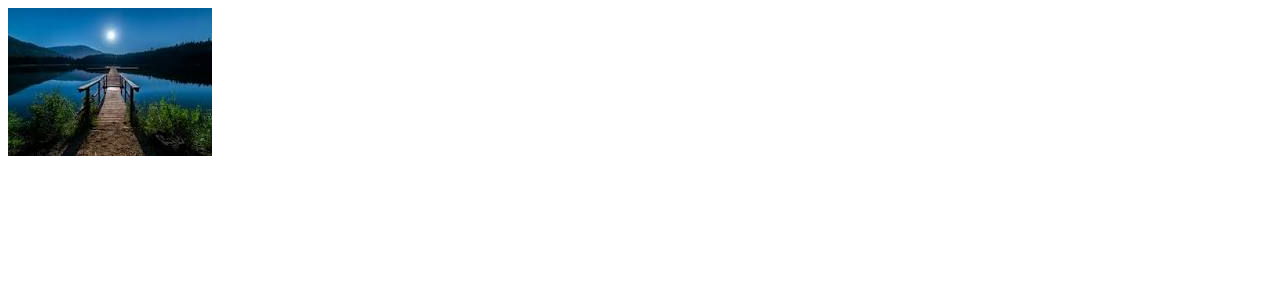
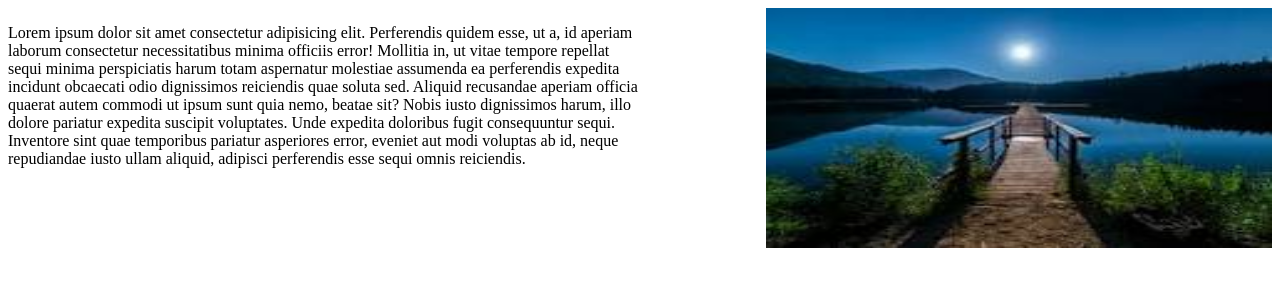
Before and after one commit to Amna-001/ai2025, a plain HTML site: page contact.html in a window 1280 px wide. Drawn offline with Linux system fonts and the light colour scheme.

Commit message:
contact.html modified

```diff
--- a/assets/css/style.css
+++ b/assets/css/style.css
@@ -0,0 +1,10 @@
+img{
+    float: right;
+     width: 40%;
+     height: 240px;
+}
+
+p{
+    width: 50%;
+    float: left;
+}
--- a/contact.html
+++ b/contact.html
@@ -1 +1,13 @@
-<img src="assets/images/download.jpg" alt="new image">
+<!DOCTYPE html>
+<html lang="en">
+<head>
+    <meta charset="UTF-8">
+    <meta name="viewport" content="width=device-width, initial-scale=1.0">
+    <link rel="stylesheet" href="assets/css/style.css">
+    <title>Document</title>
+</head>
+<body>
+    <p>Lorem ipsum dolor sit amet consectetur adipisicing elit. Perferendis quidem esse, ut a, id aperiam laborum consectetur necessitatibus minima officiis error! Mollitia in, ut vitae tempore repellat sequi minima perspiciatis harum totam aspernatur molestiae assumenda ea perferendis expedita incidunt obcaecati odio dignissimos reiciendis quae soluta sed. Aliquid recusandae aperiam officia quaerat autem commodi ut ipsum sunt quia nemo, beatae sit? Nobis iusto dignissimos harum, illo dolore pariatur expedita suscipit voluptates. Unde expedita doloribus fugit consequuntur sequi. Inventore sint quae temporibus pariatur asperiores error, eveniet aut modi voluptas ab id, neque repudiandae iusto ullam aliquid, adipisci perferendis esse sequi omnis reiciendis.</p>
+    <img src="assets/images/download.jpg" alt="new image">
+</body>
+</html>
```
